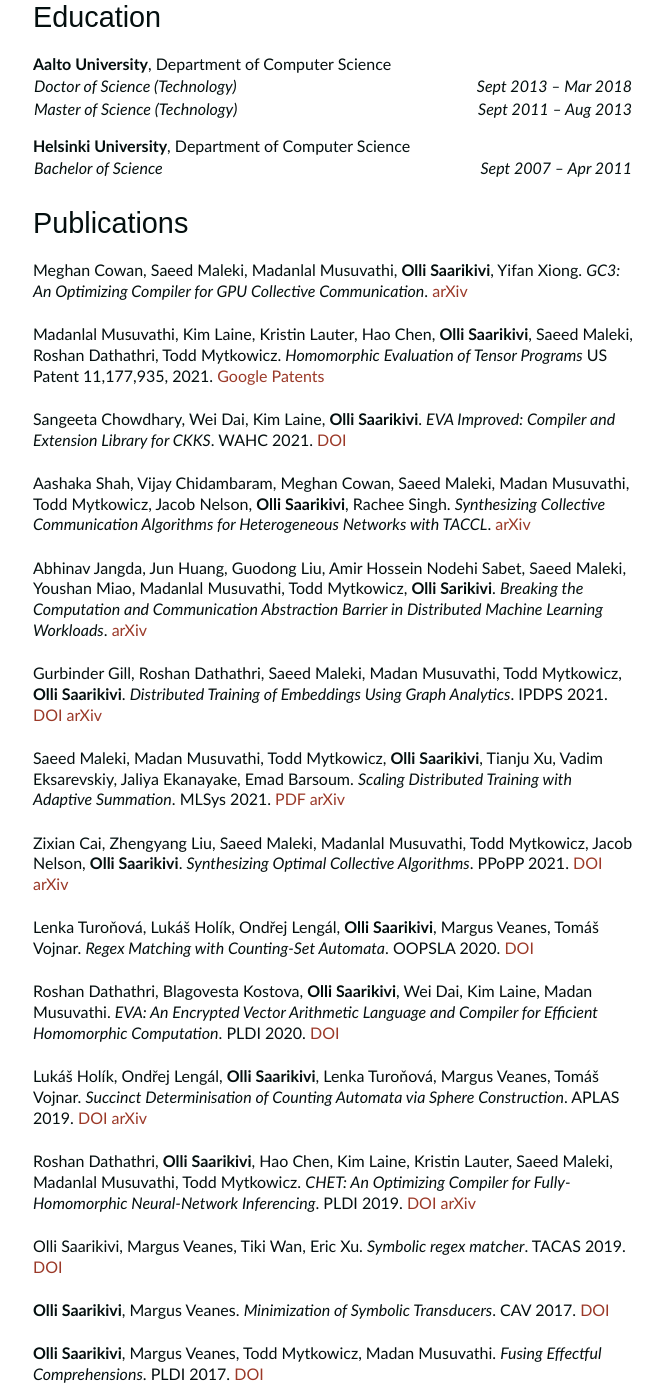
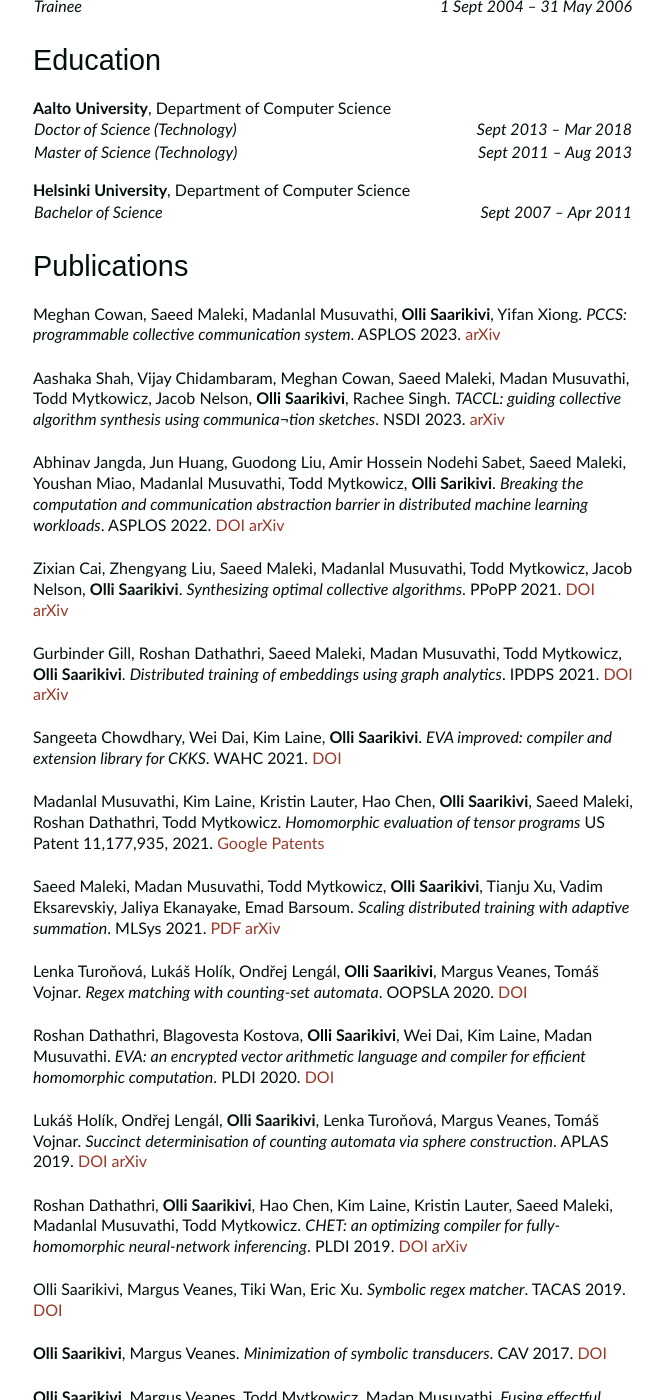
Before and after one commit to OlliSaarikivi/homepage, a Jekyll site: the page built from cv.md, in a window 1280 px wide and 1400 px high, scrolled down 1049 px. Shown: the whole window, without its empty margins (307-970 px from the left). Built offline with Jekyll 4.4.1, drawn with Linux system fonts in a browser that asks for light colours; some of the changed text lies outside the part shown.

Commit message:
Update CV

```diff
--- a/cv.md
+++ b/cv.md
@@ -12,23 +12,23 @@
 
 |||
 |:--|--:|
-|*Senior Researcher*|*2 Apr 2018 - present*|
+|*Senior Researcher*|*18 Sept 2020 - present*|
+|*Post Doctoral Researcher*|*2 Apr 2018 - 17 Sept 2020*|
 |*Research Intern*|*6 June 2016 - 9 Sept 2016*|
 |*Research Intern*|*2 Feb 2015 - 8 May 2015*|
 {: class="nohead"}
 
-Developing a user-programmable collective communication library for GPUs. Creating synthesizers to discover novel algorithms for modern GPU systems.
+Built MSCCL, a programmable communication library for GPUs, which delivered significant speedups for both internal and a key partner's machine learning workloads. I wrote compilers, lead the language design and built algorithm syntheses.
 
-Building a guaranteed-linear-time regex matching engine for .NET 7. This will be the first major deployment of regular expression derivatives.
+Designed a novel derivatives-based regex matcher and shipped it as *the first guaranteed-linear-time engine* in .NET 7. Partnered with CredScan to help them achieve *a double digit end-to-end throughput improvement*.
 
-Developed a novel gradient aggregation technique for massively distributed ML training and contributed it to Uber's Horovod training library.
+Partnered with AzureML to ship a novel gradient aggregation technique for massively distributed ML training into Uber’s Horovod training library.
 
-Lead the CHET/EVA projects to make homomorphic encryption accessible to non-cryptographers with compilers and better tooling.
+Lead the CHET/EVA compiler projects to make homomorphic encryption accessible to non-experts.
 
-Developed frontend, backend and optimizations for a stream comprehension compiler.
-Improved pattern matching code generation in the SCOPE query language for the Cosmos Big Data platform.
+Developed a stream comprehension compiler and adapted the approach to improve query compilation in the SCOPE language.
 
-**Aalto University**, Department of Computer Science
+**Aalto University**, Espoo, Finland
 {: class="noskip"}
 
 |||
@@ -82,63 +82,67 @@
 ## Publications
 
 Meghan Cowan, Saeed Maleki, Madanlal Musuvathi, **Olli Saarikivi**, Yifan Xiong.
-*GC3: An Optimizing Compiler for GPU Collective Communication*.
+*PCCS: programmable collective communication system*.
+ASPLOS 2023.
 [arXiv](https://arxiv.org/abs/2201.11840.pdf)
 
-Madanlal Musuvathi, Kim Laine, Kristin Lauter, Hao Chen, **Olli Saarikivi**, Saeed Maleki, Roshan Dathathri, Todd Mytkowicz.
-*Homomorphic Evaluation of Tensor Programs*
-US Patent 11,177,935, 2021.
-[Google Patents](https://patents.google.com/patent/US11177935B2/en)
-
-Sangeeta Chowdhary, Wei Dai, Kim Laine, **Olli Saarikivi**.
-*EVA Improved: Compiler and Extension Library for CKKS*.
-WAHC 2021.
-[DOI](https://doi.org/10.1145/3474366.3486929)
-
 Aashaka Shah, Vijay Chidambaram, Meghan Cowan, Saeed Maleki, Madan Musuvathi, Todd Mytkowicz, Jacob Nelson, **Olli Saarikivi**, Rachee Singh.
-*Synthesizing Collective Communication Algorithms for Heterogeneous Networks with TACCL*.
+*TACCL: guiding collective algorithm synthesis using communica¬tion sketches*.
+NSDI 2023.
 [arXiv](https://arxiv.org/abs/2111.04867)
 
 Abhinav Jangda, Jun Huang, Guodong Liu, Amir Hossein Nodehi Sabet, Saeed Maleki, Youshan Miao, Madanlal Musuvathi, Todd Mytkowicz, **Olli Sarikivi**.
-*Breaking the Computation and Communication Abstraction Barrier in Distributed Machine Learning Workloads*.
+*Breaking the computation and communication abstraction barrier in distributed machine learning workloads*.
+ASPLOS 2022.
+[DOI](https://doi.org/10.1145/3503222.3507778)
 [arXiv](https://arxiv.org/abs/2105.05720)
 
+Zixian Cai, Zhengyang Liu, Saeed Maleki, Madanlal Musuvathi, Todd Mytkowicz, Jacob Nelson, **Olli Saarikivi**.
+*Synthesizing optimal collective algorithms*.
+PPoPP 2021.
+[DOI](https://doi.org/10.1145/3437801.3441620)
+[arXiv](https://arxiv.org/abs/2008.08708)
+
 Gurbinder Gill, Roshan Dathathri, Saeed Maleki, Madan Musuvathi, Todd Mytkowicz, **Olli Saarikivi**.
-*Distributed Training of Embeddings Using Graph Analytics*.
+*Distributed training of embeddings using graph analytics*.
 IPDPS 2021.
 [DOI](https://doi.org/10.1109/IPDPS49936.2021.00106)
 [arXiv](https://arxiv.org/abs/1909.03359.pdf)
 
+Sangeeta Chowdhary, Wei Dai, Kim Laine, **Olli Saarikivi**.
+*EVA improved: compiler and extension library for CKKS*.
+WAHC 2021.
+[DOI](https://doi.org/10.1145/3474366.3486929)
+
+Madanlal Musuvathi, Kim Laine, Kristin Lauter, Hao Chen, **Olli Saarikivi**, Saeed Maleki, Roshan Dathathri, Todd Mytkowicz.
+*Homomorphic evaluation of tensor programs*
+US Patent 11,177,935, 2021.
+[Google Patents](https://patents.google.com/patent/US11177935B2/en)
+
 Saeed Maleki, Madan Musuvathi, Todd Mytkowicz, **Olli Saarikivi**, Tianju Xu, Vadim Eksarevskiy, Jaliya Ekanayake, Emad Barsoum.
-*Scaling Distributed Training with Adaptive Summation*.
+*Scaling distributed training with adaptive summation*.
 MLSys 2021.
 [PDF](/Scaling_Distributed_Training_with_Adaptive_Summation.pdf)
 [arXiv](https://arxiv.org/abs/2006.02924)
 
-Zixian Cai, Zhengyang Liu, Saeed Maleki, Madanlal Musuvathi, Todd Mytkowicz, Jacob Nelson, **Olli Saarikivi**.
-*Synthesizing Optimal Collective Algorithms*.
-PPoPP 2021.
-[DOI](https://doi.org/10.1145/3437801.3441620)
-[arXiv](https://arxiv.org/abs/2008.08708)
-
 Lenka Turoňová, Lukáš Holík, Ondřej Lengál, **Olli Saarikivi**, Margus Veanes, Tomáš Vojnar.
-*Regex Matching with Counting-Set Automata*.
+*Regex matching with counting-set automata*.
 OOPSLA 2020.
 [DOI](https://doi.org/10.1145/3428286)
 
 Roshan Dathathri, Blagovesta Kostova, **Olli Saarikivi**, Wei Dai, Kim Laine, Madan Musuvathi.
-*EVA: An Encrypted Vector Arithmetic Language and Compiler for Efficient Homomorphic Computation*.
+*EVA: an encrypted vector arithmetic language and compiler for efficient homomorphic computation*.
 PLDI 2020.
 [DOI](https://doi.org/10.1145/3385412.3386023)
 
 Lukáš Holík, Ondřej Lengál, **Olli Saarikivi**, Lenka Turoňová, Margus Veanes, Tomáš Vojnar.
-*Succinct Determinisation of Counting Automata via Sphere Construction*.
+*Succinct determinisation of counting automata via sphere construction*.
 APLAS 2019.
 [DOI](https://doi.org/10.1007/978-3-030-34175-6_24)
 [arXiv](https://arxiv.org/abs/1910.01996)
 
 Roshan Dathathri, **Olli Saarikivi**, Hao Chen, Kim Laine, Kristin Lauter, Saeed Maleki, Madanlal Musuvathi, Todd Mytkowicz.
-*CHET: An Optimizing Compiler for Fully-Homomorphic Neural-Network Inferencing*.
+*CHET: an optimizing compiler for fully-homomorphic neural-network inferencing*.
 PLDI 2019.
 [DOI](https://doi.org/10.1145/3314221.3314628)
 [arXiv](https://arxiv.org/abs/1810.00845)
@@ -149,22 +153,22 @@
 [DOI](https://doi.org/10.1007/978-3-030-17462-0_24)
 
 **Olli Saarikivi**, Margus Veanes.
-*Minimization of Symbolic Transducers*.
+*Minimization of symbolic transducers*.
 CAV 2017.
 [DOI](https://doi.org/10.1007/978-3-319-63390-9_10)
 
 **Olli Saarikivi**, Margus Veanes, Todd Mytkowicz, Madan Musuvathi.
-*Fusing Effectful Comprehensions*.
+*Fusing effectful comprehensions*.
 PLDI 2017.
 [DOI](https://doi.org/10.1145/3062341.3062362)
 
 **Olli Saarikivi**, Margus Veanes.
-*Translating C# to Branching Symbolic Transducers*.
+*Translating C# to branching symbolic transducers*.
 LPAR 2017 Short Presentations.
 [PDF](/Translating_C_to_Branching_Symbolic_Transducers.pdf)
 
 **Olli Saarikivi**, Hernán Ponce de León, Kari Kähkönen, Keijo Heljanko, Javier Esparza.
-*Minimizing Test Suites with Unfoldings of Multithreaded Programs*.
+*Minimizing test suites with unfoldings of multithreaded programs*.
 TECS 16(2), 2017.
 [DOI](https://doi.org/10.1145/3012281)
 
@@ -194,7 +198,7 @@
 [DOI](https://doi.org/10.1007/978-3-319-17524-9_35)
 
 **Olli Saarikivi**.
-*Test-Guided Proofs for C Programs on LLVM*.
+*Test-Guided proofs for C programs on LLVM*.
 Master's Thesis, Aalto University, Finland, 2013.
 [PDF](/Olli_Saarikivi_masters_thesis.pdf)
 
```
Also changed, not shown: other parts of cv.md (+1 -1 lines).
